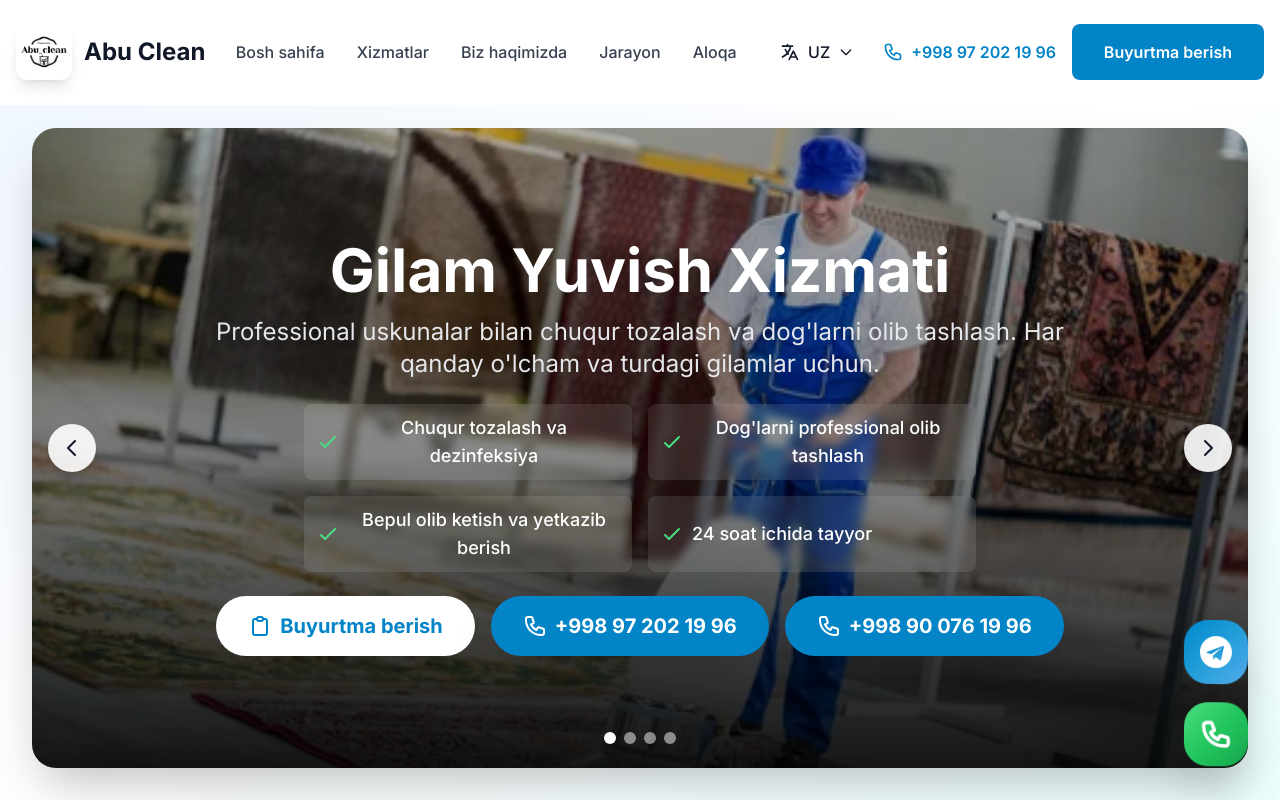
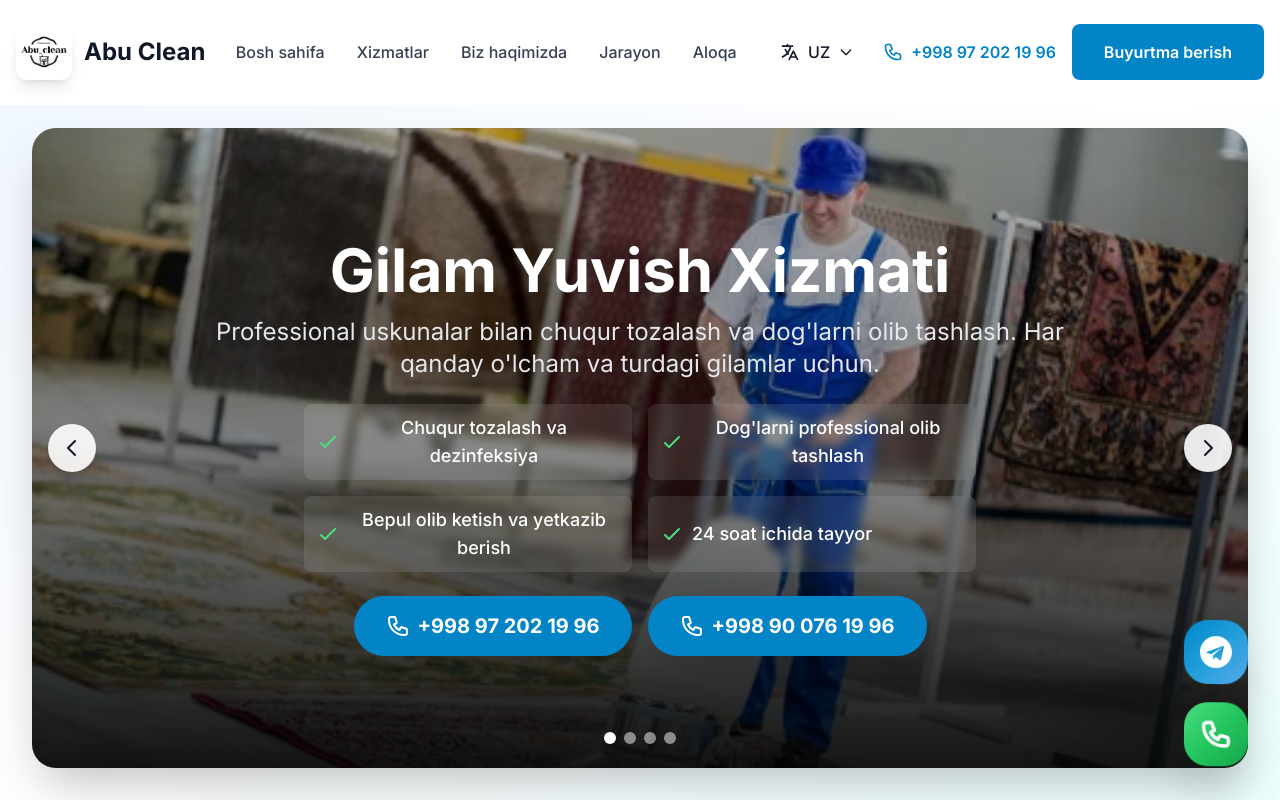
Before and after one commit to bahriddindeveloper96/abu-clean, a Vue app: page / in a window 1280 px wide. Shown: the top 800 px of the page. Built offline with nearby package versions, Linux system fonts and the light colour scheme.

Commit message:
(cfdnvjfdnvj)

```diff
--- a/src/components/Hero.vue
+++ b/src/components/Hero.vue
@@ -57,12 +57,12 @@
 
                   <!-- CTA Buttons -->
                   <div class="flex flex-col sm:flex-row gap-4 justify-center animate-slide-up" style="animation-delay: 0.4s;">
-                    <button @click="$emit('open-modal')" class="inline-flex items-center bg-white text-primary-600 px-6 py-3 sm:px-8 sm:py-4 rounded-full text-base sm:text-lg lg:text-xl font-bold shadow-2xl hover:shadow-3xl transform hover:scale-105 transition-all duration-300">
+                    <!-- <button @click="$emit('open-modal')" class="inline-flex items-center bg-white text-primary-600 px-6 py-3 sm:px-8 sm:py-4 rounded-full text-base sm:text-lg lg:text-xl font-bold shadow-2xl hover:shadow-3xl transform hover:scale-105 transition-all duration-300">
                       <svg class="w-5 h-5 sm:w-6 sm:h-6 mr-2" fill="none" stroke="currentColor" viewBox="0 0 24 24">
                         <path stroke-linecap="round" stroke-linejoin="round" stroke-width="2" d="M9 5H7a2 2 0 00-2 2v12a2 2 0 002 2h10a2 2 0 002-2V7a2 2 0 00-2-2h-2M9 5a2 2 0 002 2h2a2 2 0 002-2M9 5a2 2 0 012-2h2a2 2 0 012 2" />
                       </svg>
                       <span>{{ $t('common.bookNow') }}</span>
-                    </button>
+                    </button> -->
                     <a href="tel:+998972021996" class="inline-flex items-center bg-primary-600 text-white px-6 py-3 sm:px-8 sm:py-4 rounded-full text-base sm:text-lg lg:text-xl font-bold shadow-2xl hover:shadow-3xl transform hover:scale-105 transition-all duration-300">
                       <svg class="w-5 h-5 sm:w-6 sm:h-6 mr-2" fill="none" stroke="currentColor" viewBox="0 0 24 24">
                         <path stroke-linecap="round" stroke-linejoin="round" stroke-width="2" d="M3 5a2 2 0 012-2h3.28a1 1 0 01.948.684l1.498 4.493a1 1 0 01-.502 1.21l-2.257 1.13a11.042 11.042 0 005.516 5.516l1.13-2.257a1 1 0 011.21-.502l4.493 1.498a1 1 0 01.684.949V19a2 2 0 01-2 2h-1C9.716 21 3 14.284 3 6V5z" />
```
Also changed, not shown: 1 other file (tests, documents, lock files or other folders).
